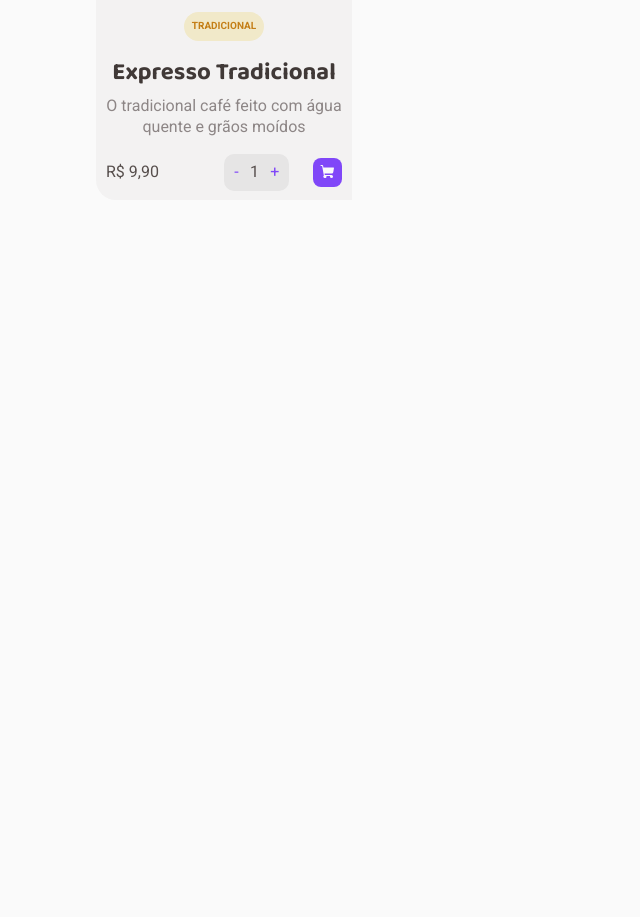
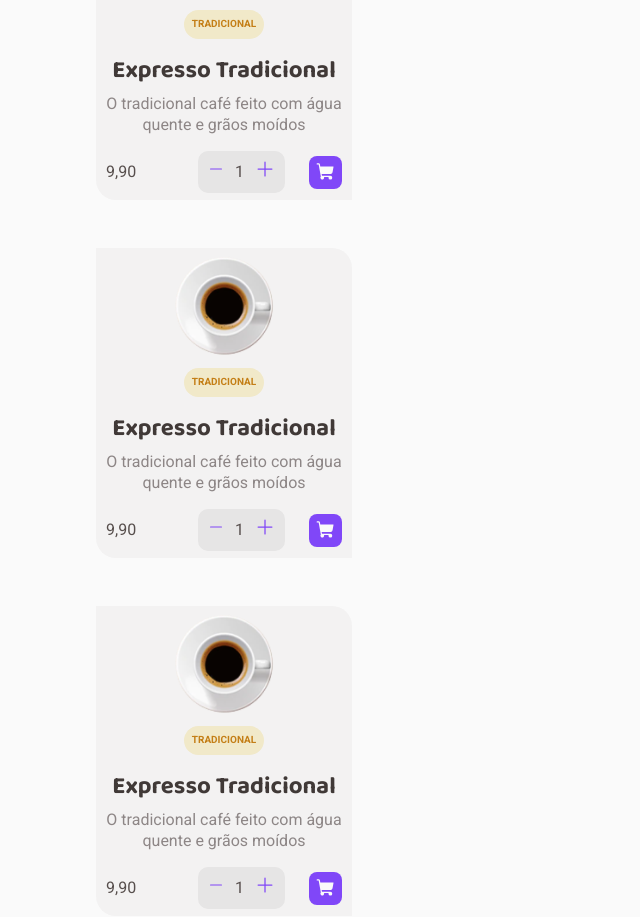
Before and after one commit to GabrielMatoss/CoffeeHouse, a React (Vite) app: page / in a window 1280 px wide. Shown: the part 715-1632 px from the top of the page, without its empty margins (0-640 px from the left). Before the commit the page ends 931 px from the top, so only its background shows below. Built offline with nearby package versions, Linux system fonts and the light colour scheme.

Commit message:
feat(coffeelist.tsx): added new cards for css creation

```diff
--- a/src/components/CoffeeList.tsx
+++ b/src/components/CoffeeList.tsx
@@ -1,11 +1,46 @@
-import { ShoppingCart } from "phosphor-react";
+import { Minus, Plus, ShoppingCart } from "phosphor-react";
 import { CoffeListStyles } from "./CoffeeListStyles";
 import imgCoffeeExpresso from "../assets/Expresso.png";
 
-export function CoffeeList () {
+export function CoffeeList() {
   return (
     <CoffeListStyles>
+      <div>
         <h2>Nossos cafés</h2>
+      </div>
+
+      <div className="CardContent">
+        <div className="Card">
+          <div className="SectionCoffeImg">
+            <img src={imgCoffeeExpresso} alt="" />
+            <span>tradicional</span>
+          </div>
+
+          <section className="SectionDescrition">
+            <h3>Expresso Tradicional</h3>
+            <p>O tradicional café feito com água quente e grãos moídos</p>
+          </section>
+
+          <section className="SectionPrice">
+            <p>9,90</p>
+            <div className="ContainerButtons">
+              <div className="QtdButtons">
+                <button /*onClick={}*/>
+                  <Minus size={16} weight="fill" />
+                </button>
+                <p>1</p>
+                <button /*onClick={}*/>
+                  <Plus size={20} weight="fill" />
+                </button>
+              </div>
+
+              <div className="cart">
+                <ShoppingCart weight="fill" size={20} />
+              </div>
+            </div>
+          </section>
+        </div>
+
 
         <div className="Card">
           <div className="SectionCoffeImg">
@@ -13,30 +48,156 @@ export function CoffeeList () {
             <span>tradicional</span>
           </div>
 
+          <section className="SectionDescrition">
+            <h3>Expresso Tradicional</h3>
+            <p>O tradicional café feito com água quente e grãos moídos</p>
+          </section>
+
+          <section className="SectionPrice">
+            <p>9,90</p>
+            <div className="ContainerButtons">
+              <div className="QtdButtons">
+                <button /*onClick={}*/>
+                  <Minus size={16} weight="fill" />
+                </button>
+                <p>1</p>
+                <button /*onClick={}*/>
+                  <Plus size={20} weight="fill" />
+                </button>
+              </div>
+
+              <div className="cart">
+                <ShoppingCart weight="fill" size={20} />
+              </div>
+            </div>
+          </section>
+        </div>
+
+        <div className="Card">
+          <div className="SectionCoffeImg">
+            <img src={imgCoffeeExpresso} alt="" />
+            <span>tradicional</span>
+          </div>
 
           <section className="SectionDescrition">
             <h3>Expresso Tradicional</h3>
             <p>O tradicional café feito com água quente e grãos moídos</p>
           </section>
 
-
           <section className="SectionPrice">
-                    <p>R$ 9,90</p>
+            <p>9,90</p>
             <div className="ContainerButtons">
               <div className="QtdButtons">
-                        <button /*onClick={}*/> - </button>
-                        <span>1</span>
-                        <button /*onClick={}*/> + </button>
+                <button /*onClick={}*/>
+                  <Minus size={16} weight="fill" />
+                </button>
+                <p>1</p>
+                <button /*onClick={}*/>
+                  <Plus size={20} weight="fill" />
+                </button>
               </div>
 
-
-
               <div className="cart">
-                        <ShoppingCart weight="fill" size={16} />
+                <ShoppingCart weight="fill" size={20} />
               </div>
             </div>
           </section>
         </div>
+
+        <div className="Card">
+          <div className="SectionCoffeImg">
+            <img src={imgCoffeeExpresso} alt="" />
+            <span>tradicional</span>
+          </div>
+
+          <section className="SectionDescrition">
+            <h3>Expresso Tradicional</h3>
+            <p>O tradicional café feito com água quente e grãos moídos</p>
+          </section>
+
+          <section className="SectionPrice">
+            <p>9,90</p>
+            <div className="ContainerButtons">
+              <div className="QtdButtons">
+                <button /*onClick={}*/>
+                  <Minus size={16} weight="fill" />
+                </button>
+                <p>1</p>
+                <button /*onClick={}*/>
+                  <Plus size={20} weight="fill" />
+                </button>
+              </div>
+
+              <div className="cart">
+                <ShoppingCart weight="fill" size={20} />
+              </div>
+            </div>
+          </section>
+        </div>
+
+        <div className="Card">
+          <div className="SectionCoffeImg">
+            <img src={imgCoffeeExpresso} alt="" />
+            <span>tradicional</span>
+          </div>
+
+          <section className="SectionDescrition">
+            <h3>Expresso Tradicional</h3>
+            <p>O tradicional café feito com água quente e grãos moídos</p>
+          </section>
+
+          <section className="SectionPrice">
+            <p>9,90</p>
+            <div className="ContainerButtons">
+              <div className="QtdButtons">
+                <button /*onClick={}*/>
+                  <Minus size={16} weight="fill" />
+                </button>
+                <p>1</p>
+                <button /*onClick={}*/>
+                  <Plus size={20} weight="fill" />
+                </button>
+              </div>
+
+              <div className="cart">
+                <ShoppingCart weight="fill" size={20} />
+              </div>
+            </div>
+          </section>
+        </div>
+
+        <div className="Card">
+          <div className="SectionCoffeImg">
+            <img src={imgCoffeeExpresso} alt="" />
+            <span>tradicional</span>
+          </div>
+
+          <section className="SectionDescrition">
+            <h3>Expresso Tradicional</h3>
+            <p>O tradicional café feito com água quente e grãos moídos</p>
+          </section>
+
+          <section className="SectionPrice">
+            <p>9,90</p>
+            <div className="ContainerButtons">
+              <div className="QtdButtons">
+                <button /*onClick={}*/>
+                  <Minus size={16} weight="fill" />
+                </button>
+                <p>1</p>
+                <button /*onClick={}*/>
+                  <Plus size={20} weight="fill" />
+                </button>
+              </div>
+
+              <div className="cart">
+                <ShoppingCart weight="fill" size={20} />
+              </div>
+            </div>
+          </section>
+        </div>
+      </div>
+
     </CoffeListStyles>
   );
 }
```
Lines whose indentation alone changed are shown as unchanged.
